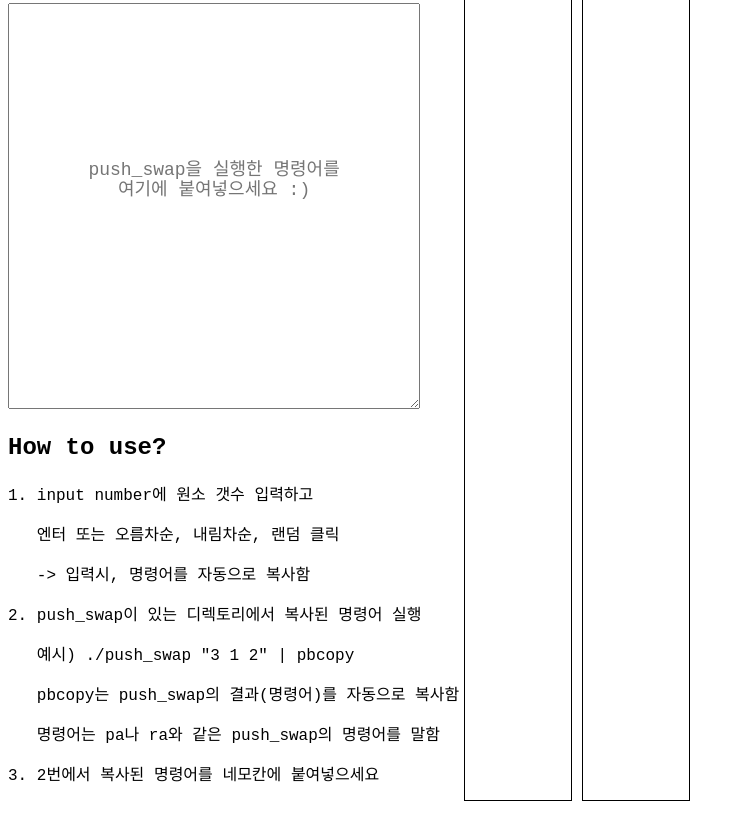
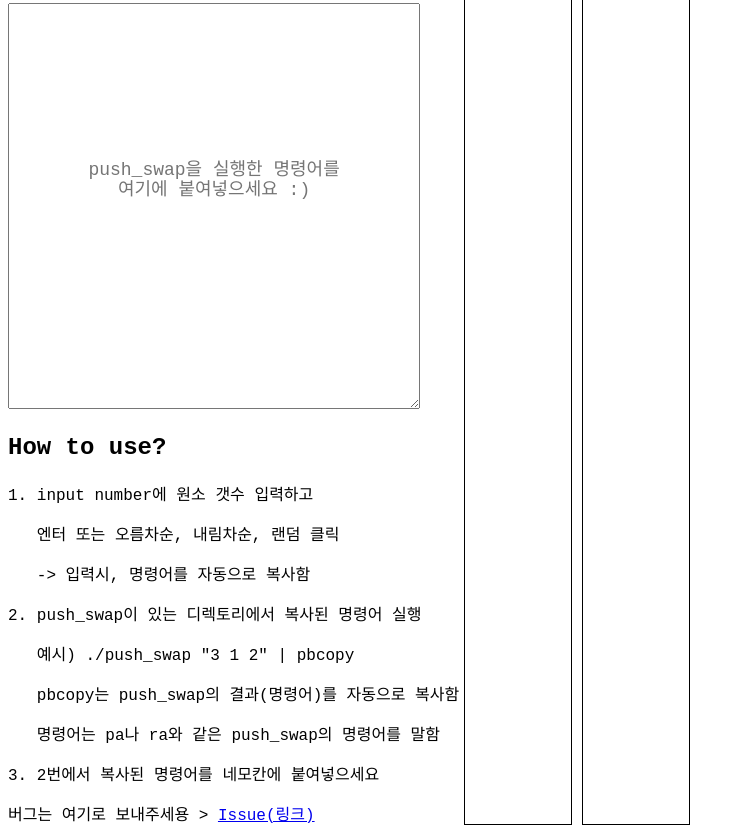
Before and after one commit to windowdong11/push_swap_visualizer, a plain HTML site: page index.html in a window 1280 px wide. Shown: the part 552-1385 px from the top of the page, without its empty margins (0-745 px from the left). Before the commit the page ends 1361 px from the top, so only its background shows below. Drawn offline with nearby package versions, Linux system fonts and the light colour scheme.

Commit message:
chore: 버그제보 링크 추가

```diff
--- a/index.html
+++ b/index.html
@@ -212,6 +212,7 @@
 			<pre>   pbcopy는 push_swap의 결과(명령어)를 자동으로 복사함</pre>
 			<pre>   명령어는 pa나 ra와 같은 push_swap의 명령어를 말함</pre>
 			<p>3. 2번에서 복사된 명령어를 네모칸에 붙여넣으세요</p>
+			버그는 여기로 보내주세용 > <a href="https://github.com/windowdong11/push_swap_visualizer/issues">Issue(링크)</a>
 		</div>
 		<div class="stack" id="stack_a">
 		</div>
```
Also changed, not shown: 1 other file.
